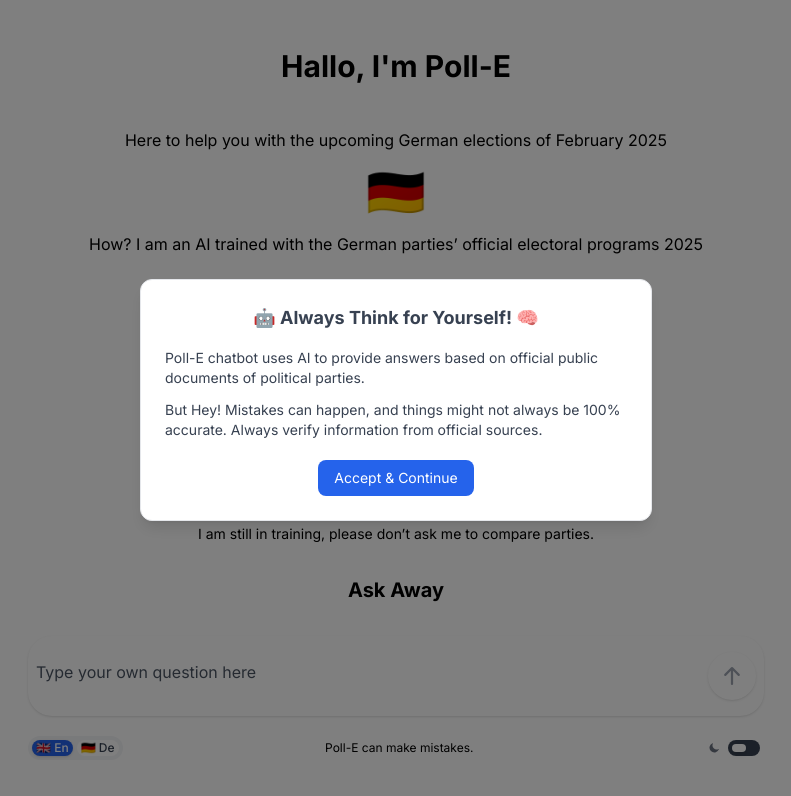
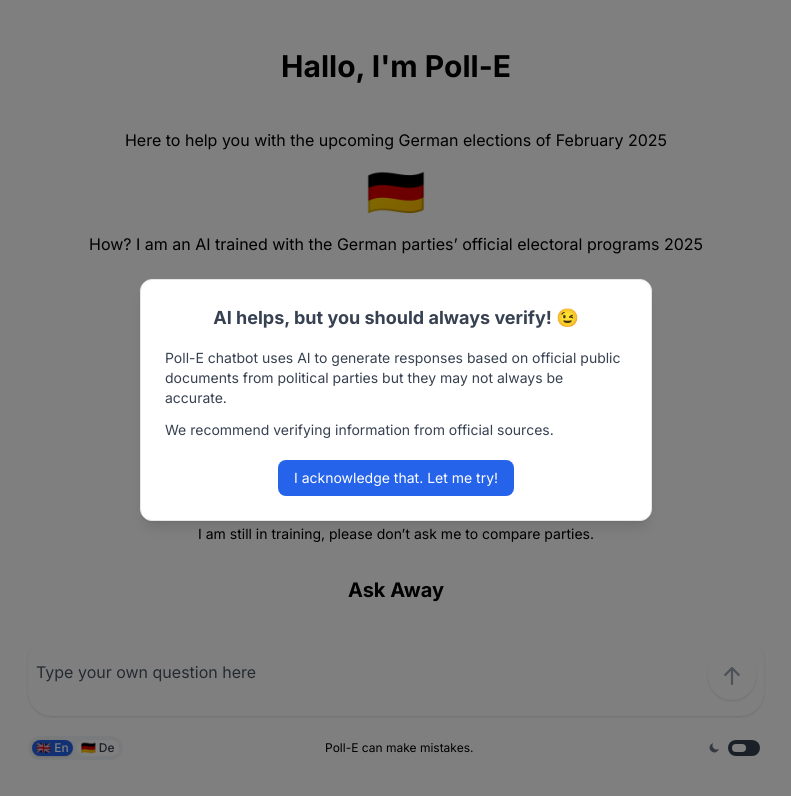
Before and after one commit to mircoporetti/elections, a Next.js app: page /en/chat in a window 1280 px wide. Shown: the top 796 px of the page, without its empty margins (244-1035 px from the left). Built offline with nearby package versions, Linux system fonts and the light colour scheme.

Commit message:
Improve consent banner content

```diff
--- a/messages/de.json
+++ b/messages/de.json
@@ -15,9 +15,9 @@
     "you": "Du"
   },
   "Consent": {
-    "title": "Denke Immer Selbstständig!",
-    "content1": "Der Poll-E Chatbot nutzt KI, um Antworten basierend auf offiziellen öffentlichen Dokumenten politischer Parteien zu liefern.",
-    "content2": "Aber Hey! Fehler können passieren, und Dinge sind vielleicht nicht immer zu 100% genau. Verifiziere Informationen immer bei offiziellen Quellen.",
-    "Continue": "Akzeptieren & Weiter"
+    "title": "KI hilft, aber du solltest immer überprüfen!",
+    "content1": "Der Poll-E-Chatbot verwendet KI, um Antworten auf Grundlage offizieller öffentlicher Dokumente von politischen Parteien zu generieren, aber diese sind möglicherweise nicht immer genau.",
+    "content2": "Wir empfehlen, Informationen aus offiziellen Quellen zu überprüfen.",
+    "Continue": "Ich nehme das zur Kenntnis. Lass mich es versuchen!"
   }
 }
--- a/messages/en.json
+++ b/messages/en.json
@@ -15,9 +15,9 @@
     "you": "You"
   },
   "Consent": {
-    "title": "Always Think for Yourself!",
-    "content1": "Poll-E chatbot uses AI to provide answers based on official public documents of political parties.",
-    "content2": "But Hey! Mistakes can happen, and things might not always be 100% accurate. Always verify information from official sources.\n",
-    "Continue": "Accept & Continue"
+    "title": "AI helps, but you should always verify!",
+    "content1": "Poll-E chatbot uses AI to generate responses based on official public documents from political parties but they may not always be accurate.",
+    "content2": "We recommend verifying information from official sources.",
+    "Continue": "I acknowledge that. Let me try!"
   }
 }
--- a/src/app/components/ConsentBanner.tsx
+++ b/src/app/components/ConsentBanner.tsx
@@ -27,7 +27,7 @@ export default function ConsentBanner() {
         <div className="fixed inset-0 flex items-center justify-center z-50 bg-black bg-opacity-50 px-4">
             <div className="bg-white shadow-lg border border-gray-200 rounded-xl p-6 text-sm text-gray-700 w-full max-w-lg">
                 <h2 className="text-center font-bold text-lg mb-4">
-                    🤖 {t('title')} 🧠
+                    {t('title')} 😉
                 </h2>
                 <p>
                     {t('content1')}
```
